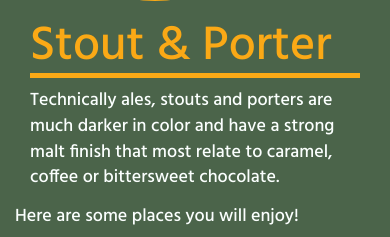
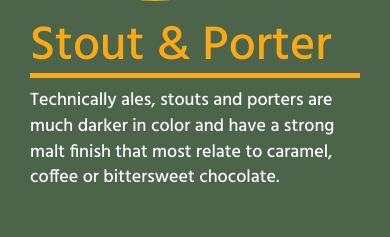
Before and after one commit to Warrehz/beer, a PHP site: page /beerd.html in a window 390 px wide. Shown: the part 1405-1642 px from the top of the page. After the commit the page ends 1588 px from the top, so only its background shows below. Run offline with PHP 8.4, Linux system fonts and the light colour scheme; some libraries are stand-ins or nearby versions.

Commit message:
fixed UI flow and display

```diff
--- a/assets/css/stylesheet.css
+++ b/assets/css/stylesheet.css
@@ -27,6 +27,10 @@ h3 {
   border-bottom: 3px solid white;
 }
 
+#places {
+  line-height: 4;
+}
+
 .navbar {
   background-color: #FAA916;
 }
@@ -36,7 +40,7 @@ h3 {
   text-align: center;
 }
 
-.beer-desc, .submitBeer, #maps {
+.beer-desc, .submitBeer, #placeList {
   color: #FBFFFE;
   font-size: 18px;
 }
--- a/assets/javascript/beer-logic.js
+++ b/assets/javascript/beer-logic.js
@@ -54,7 +54,7 @@ $(".start").on('click', function() {
 
 //Jquery beerd page. Selecting 1 of 3 choices
 //Default hidden divs
-$("#aleDetails, #lagerDetails, #stoutPorterDetails, .dynamicBtn, .submitBeer").hide();
+$("#aleDetails, #lagerDetails, #stoutPorterDetails, .dynamicBtn, .submitBeer, #placeList, #mapArea").hide();
 
 //ALE information toggling
 $("#ale-image").on('click', function() {
@@ -65,7 +65,7 @@ $("#ale-image").on('click', function() {
     width: "300px",
     height: "300px",
   }, 800);
-  $(".dynamicBtn").delay(4000).fadeIn(2000);
+  $(".dynamicBtn, #placeList").delay(4000).fadeIn(2000);
   $(this).off();
 
   database.ref().orderByChild("type").equalTo("ale").on("value", function(snapshot) {
@@ -76,7 +76,7 @@ $("#ale-image").on('click', function() {
       var showBeerLocation = childSnapshot.val().locationName;
       var showBeerAddress = childSnapshot.val().locationAddress;
 
-      $("#places").append("<p><h4>" + showBeerLocation + "</h4></p>");
+      $("#places").append("<p>" + showBeerLocation + ": " + showBeerName + "</p>");
 
     });
 
@@ -93,7 +93,7 @@ $("#lager-image").on('click', function() {
     width: "300px",
     height: "300px",
   }, 800);
-  $(".dynamicBtn").delay(4000).fadeIn(1500);
+  $(".dynamicBtn, #placeList").delay(4000).fadeIn(1500);
   $(this).off();
 
   database.ref().orderByChild("type").equalTo("lager").on("value", function(snapshot) {
@@ -104,7 +104,7 @@ $("#lager-image").on('click', function() {
       var showBeerLocation = childSnapshot.val().locationName;
       var showBeerAddress = childSnapshot.val().locationAddress;
 
-      $("#places").append("<p><h4>" + showBeerLocation + "</h4></p>");
+      $("#places").append("<p>" + showBeerLocation + ": " + showBeerName + "</p>");
 
     });
 
@@ -121,7 +121,7 @@ $("#stout-image").on('click', function() {
     width: "300px",
     height: "300px",
   }, 800);
-  $(".dynamicBtn").delay(4000).fadeIn(1500);
+  $(".dynamicBtn, #placeList").delay(4000).fadeIn(1500);
   $(this).off();
 
   database.ref().orderByChild("type").equalTo("stout/porter").on("value", function(snapshot) {
@@ -132,20 +132,13 @@ $("#stout-image").on('click', function() {
       var showBeerLocation = childSnapshot.val().locationName;
       var showBeerAddress = childSnapshot.val().locationAddress;
 
-      $("#places").append("<p><h4>" + showBeerLocation + "</h4></p>");
+      $("#places").append("<p>" + showBeerLocation + ": " + showBeerName + "</p>");;
 
     });
 
   });
 
 });
-
-//recommendations/suggest button
-// $("#beerPlaces").on('click', function() {
-//   $("#maps").show();
-//   $(".submitBeer").hide();
-//   geocode();
-// })
 
 // reloads beer.html
 $("#reset").on('click',function(){
@@ -155,23 +148,19 @@ $("#reset").on('click',function(){
 $("#suggest").on('click', function() {
   $(".submitBeer").fadeIn(1500);
   scrollTo($('.submitBeer'), 1000);
-  $("#maps").hide();
 })
 
-$("#submitBeer").on('click', function() {
-  //push data into firebase
-})
 
-// checkbox logic so only 1 can be selected
-$('input[type=checkbox]').change(function(){
-    if($(this).is(':checked')){
-$('input[type=checkbox]').attr('disabled',true);
-    $(this).attr('disabled','');
-    }
-    else{
-      $('input[type=checkbox]').attr('disabled','');
-    }
-});
+// // checkbox logic so only 1 can be selected
+// $('input[type=checkbox]').change(function(){
+//     if($(this).is(':checked')){
+// $('input[type=checkbox]').attr('disabled',true);
+//     $(this).attr('disabled','');
+//     }
+//     else{
+//       $('input[type=checkbox]').attr('disabled','');
+//     }
+// });
 
 //Google maps and geocode js
 var place = " 5353 Burnet Rd, Austin, TX 78756";
--- a/beerd.html
+++ b/beerd.html
@@ -119,8 +119,18 @@
 
       </div>
 
+      <div class="row" id="infoDiv">
+        <div class="col-md-6" id="placeList">
+          <h3>Some beers at places you will enjoy!</h3>
+          <p><h4 id="places"></h4></p>
+
+        </div>
+        <div class="col-md-6">
+          <div id=mapArea></div>
+        </div>
+      </div><!-- end of row -->
       <div class="row">
-        <div class="col-md-3"></div>
+       <!--  <div class="col-md-3"></div> -->
 
         <div class="col-sm-12 col-md-6">
 
@@ -160,17 +170,7 @@
             </form>
           </div>
         </div>
-        <div class="col-md-3"></div>
-      </div> <!-- end of row -->
-      <div class="row" id="maps">
-        <div class="col-md-6">
-           Here are some places you will enjoy!
-          <p><h4 id="places"></h4></p>
-
-        </div>
-        <div class="col-md-6">
-          <div id=mapArea></div>
-        </div>
+        <!-- <div class="col-md-3"></div> -->
       </div>
     </div> <!-- end of container -->
 
```
Also changed, not shown: ride.html (deleted, +0 -38 lines).
